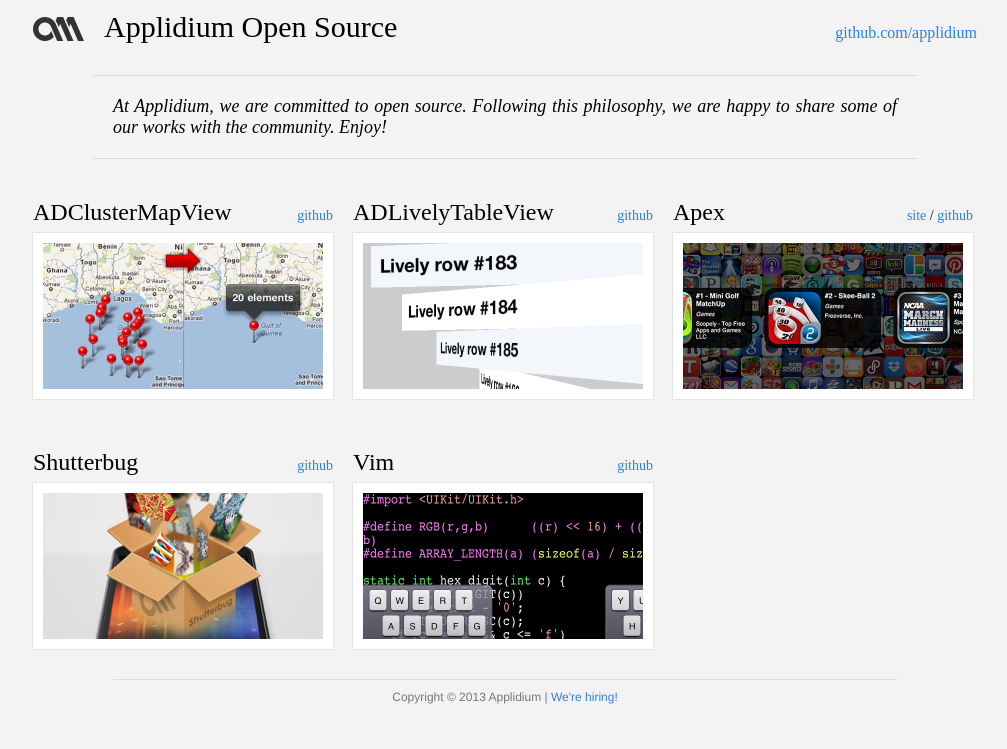
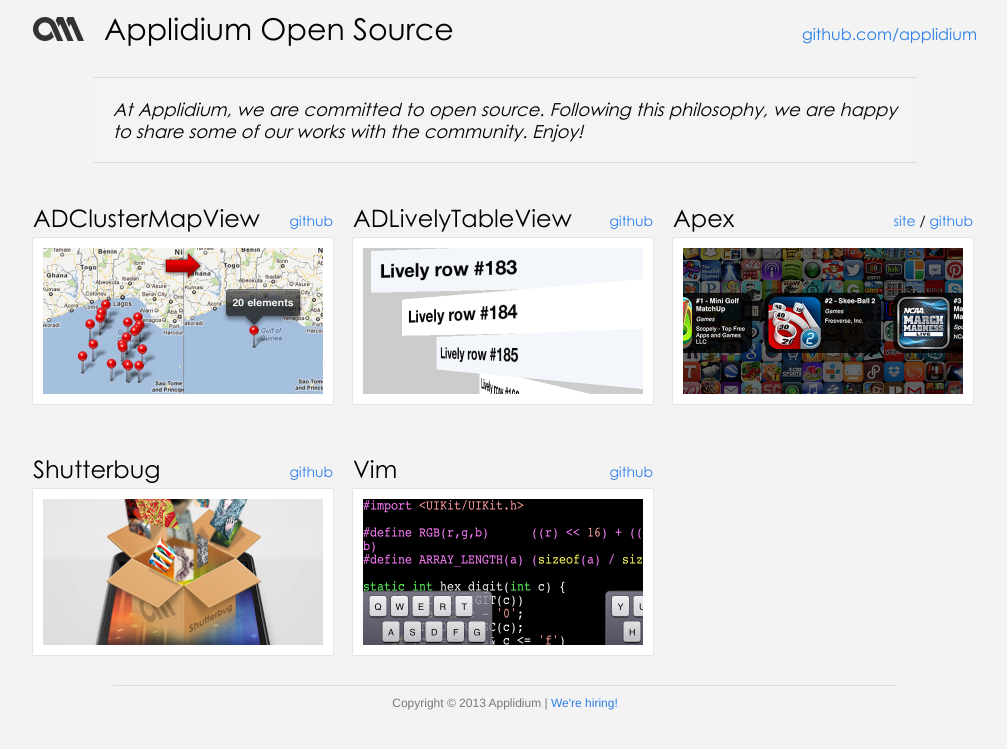
Before and after one commit to JamesLinus/applidium.github.io, a Jekyll site: the page built from index.html, in a window 1280 px wide. Shown: the top 749 px of the page, without its empty margins (135-1142 px from the left). Built offline with Jekyll 4.4.1, drawn with Linux system fonts in a browser that asks for light colours; some web fonts are replaced.

Commit message:
Fixing the font

```diff
--- a/css/main.css
+++ b/css/main.css
@@ -30,7 +30,7 @@
 
   @font-face {
     font-family: "CenturyGothic";
-    src: url('fonts/century_gothic.tff');
+    src: url('/fonts/century_gothic.ttf');
   }
 
 /*****************************************************************************/
```
